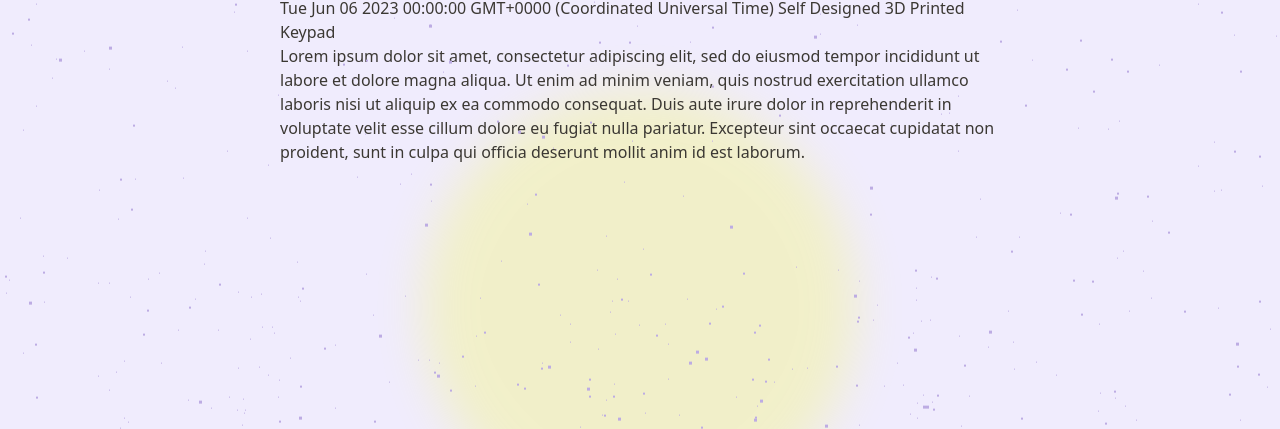
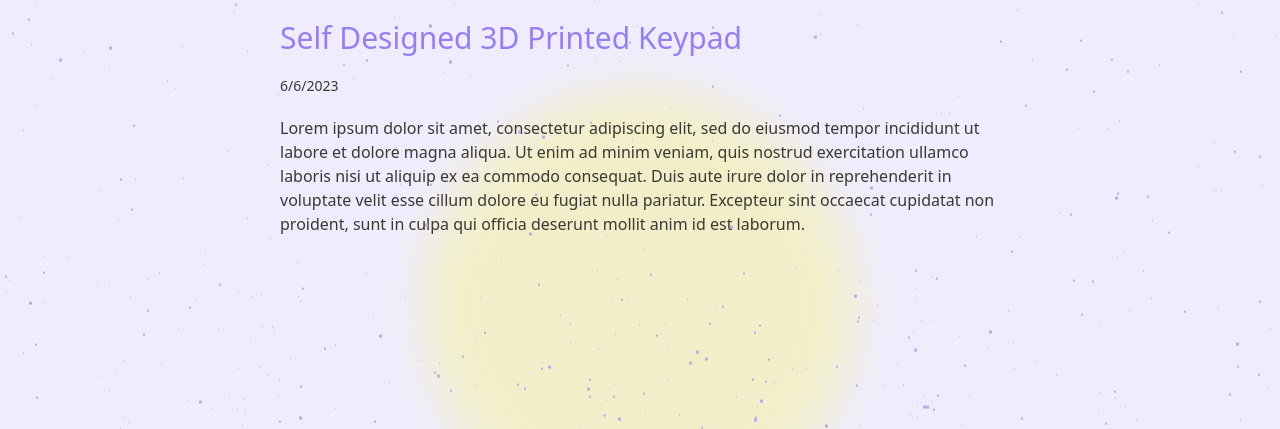
Before and after one commit to im-calvin/im-calvin.github.io, an Astro site: page /blog/keypad in a window 1280 px wide. Shown: the part 93-522 px from the top of the page. Built offline with nearby package versions, Linux system fonts and the light colour scheme; Astro itself is replaced by a stand-in of ours.

Commit message:
add intellisense + blog formatting

```diff
--- a/src/content/config.ts
+++ b/src/content/config.ts
@@ -7,7 +7,7 @@ const blogCollection = defineCollection({
     title: z.string(),
     date: z.date(),
     snippet: z.string(),
-    isDraft: z.boolean().default(true),
+    isDraft: z.boolean().default(false),
   }),
 });
 // 3. Export a single `collections` object to register your collection(s)
--- a/src/layouts/BlogPostLayout.astro
+++ b/src/layouts/BlogPostLayout.astro
@@ -1,18 +1,37 @@
 ---
 import Navbar from "../components/Navbar.astro";
-import SocialList from "../components/SideSocialList";
+import SideSocialList from "../components/SideSocialList";
+import SideEmail from "../components/SideEmail";
 import Layout from "./Layout.astro";
+import type { CollectionEntry } from "astro:content";
 import { collections } from "../content/config";
 
-// TODO intellisense with content
-const { frontmatter, entry } = Astro.props;
+interface Props {
+  entry: CollectionEntry<"blog">;
+}
+
+const { entry } = Astro.props;
+
+const frontmatter = entry.data;
+
+// format date
+const options = { year: "numeric", month: "long", day: "numeric" };
+const formattedDate = frontmatter.date.toLocaleDateString("en-US");
 ---
 
 <Layout title={`Blog • ${frontmatter.title}`}>
   <main>
     <Navbar />
-    {frontmatter.date}
-    {frontmatter.title}
+    <div class="hidden md:inline-block">
+      <SideSocialList />
+      <SideEmail />
+    </div>
+    <div class="text-3xl text-moona-darkPurple dark:text-moona-yellow">
+      {frontmatter.title}
+    </div>
+    <div class="my-5 text-sm text-opacity-80 dark:text-gray-300">
+      {formattedDate}
+    </div>
     <slot />
   </main>
 </Layout>
--- a/src/pages/blog/[...slug].astro
+++ b/src/pages/blog/[...slug].astro
@@ -10,11 +10,15 @@ export async function getStaticPaths() {
   }));
 }
 
+interface Props {
+  entry: CollectionEntry<"blog">;
+}
+
 // 2. When it's time to render, you can get the entry directly from the prop
 const { entry } = Astro.props;
 const { Content } = await entry.render();
 ---
 
-<BlogPostLayout frontmatter={entry.data} entry={entry}>
+<BlogPostLayout entry={entry}>
   <Content />
 </BlogPostLayout>
```
